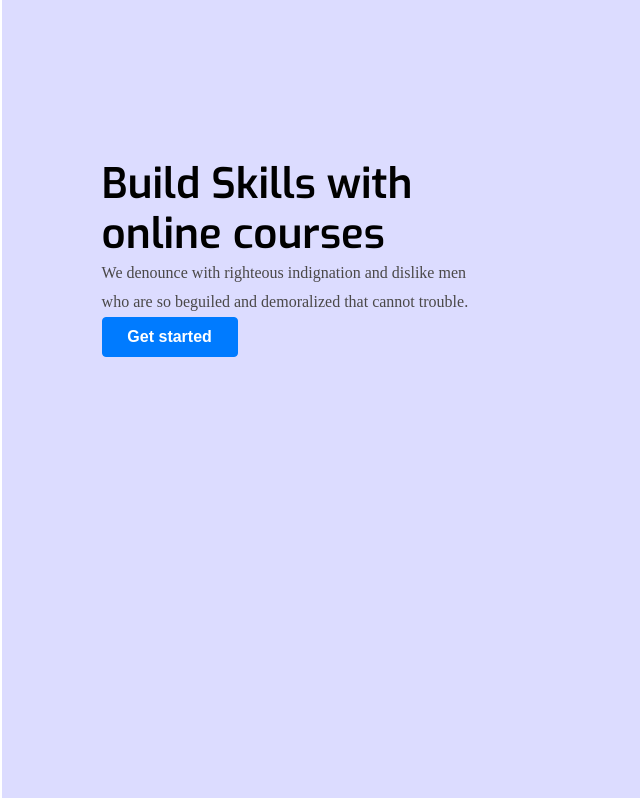
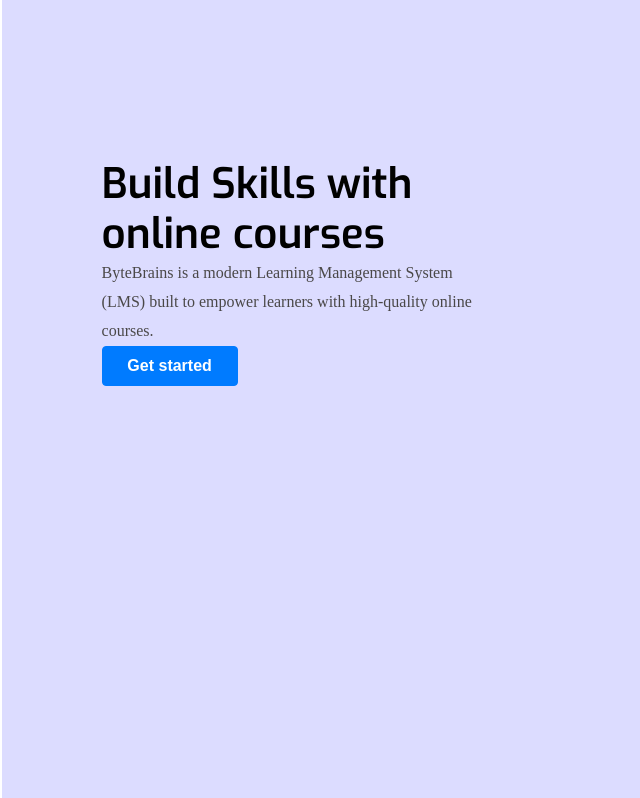
Before and after one commit to raqeeb32/ByteBrains, a PHP site: page / in a window 1280 px wide. Shown: the part 69-867 px from the top of the page, without its empty margins (0-640 px from the left). Run offline with PHP 8.4, Linux system fonts and the light colour scheme; data comes from the database, SQL or seed files in the repository; data that the repository does not hold is empty; some libraries are stand-ins or nearby versions.

Commit message:
Fix_15may

```diff
--- a/inc/footer.php
+++ b/inc/footer.php
@@ -2,7 +2,7 @@
   <div class="footer">
     <div class="skillyF">
         <p><a class="logo">ByteBrains</a></p>
-        <span>Lorem ipsum dolor sit amet, consectetur adipiscing elit, sed do eiusmod tempor incididunt ut labore et dolore magna aliqua.</span>
+        <span>ByteBrains is a next-gen Learning Management System designed for the future of education. It delivers a seamless learning experience with interactive courses, smart progress tracking, and powerful admin controls. Whether you're scaling employee training or launching an online academy, ByteBrains makes it effortless to teach, learn, and grow—all in one place.</span>
     </div>
     <div class="gethelpF">
         <h3>GET HELP</h3>
@@ -36,7 +36,7 @@
 
 </div>
 <div class="copyrightF">
-        <span>Copyright © 2024 ByteBrains| Powered by Raqeeb</span>
+        <span>Copyright © 2025 ByteBrains| Powered by Raqeeb</span>
     </div>
     <?php "<script src='js/jquery.min.js'></script>
   <script src='js/ajaxrequest.js'></script>" ?>
--- a/inc/slider.php
+++ b/inc/slider.php
@@ -10,8 +10,7 @@
       </div>
       <div class="hero-desc">
         <p>
-          We denounce with righteous indignation and dislike men who are so
-          beguiled and demoralized that cannot trouble.
+          ByteBrains is a modern Learning Management System (LMS) built to empower learners with high-quality online courses.
         </p>
       </div>
       <?php
```
